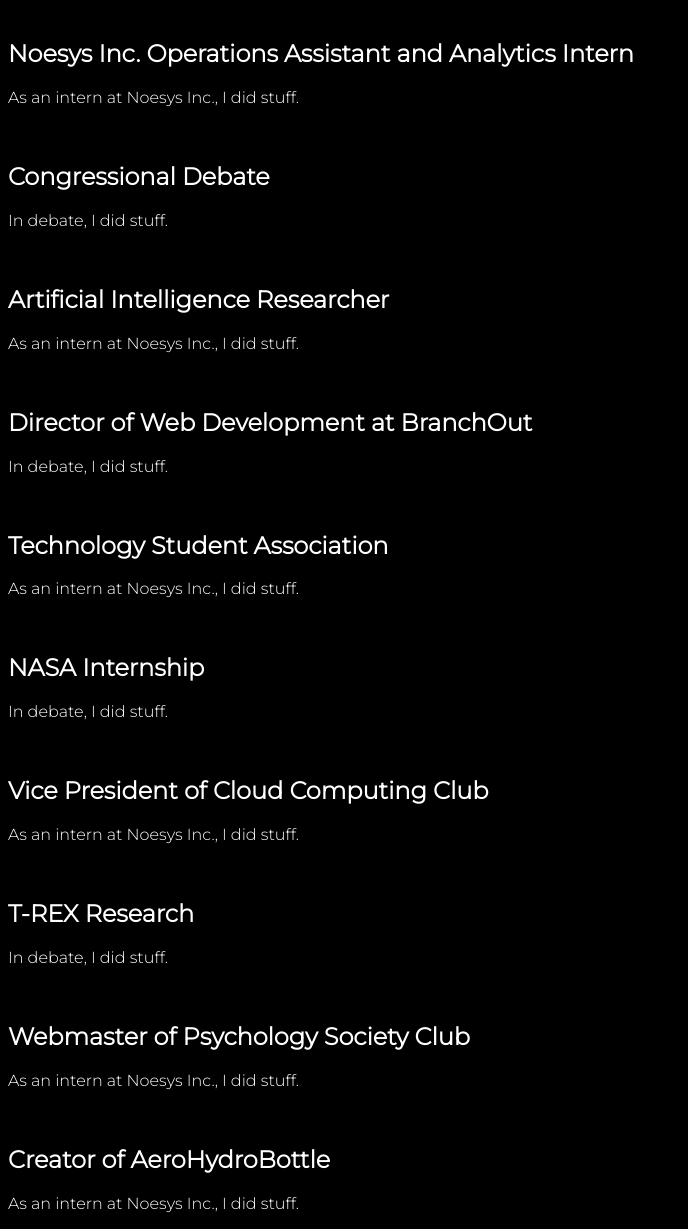
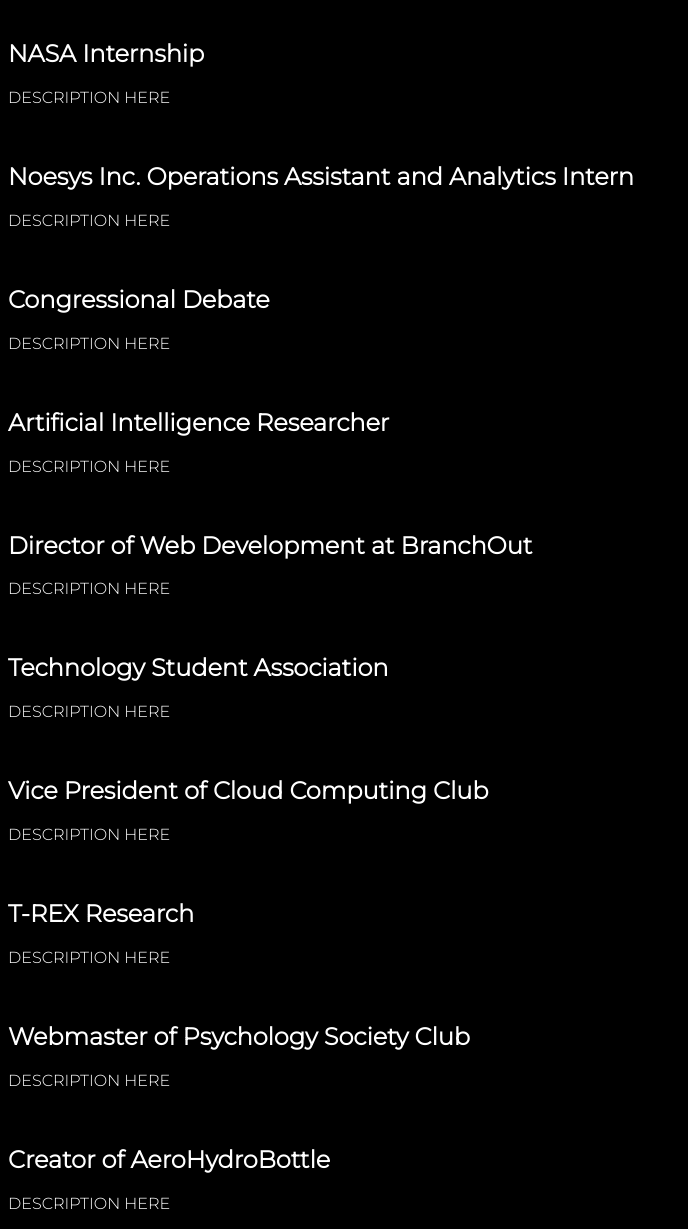
Before and after one commit to pratyushsaxena1/PratyushSaxenaPersonalWebsite, a Flask app: page /extracurriculars in a window 1280 px wide. Shown: the part 129-1358 px from the top of the page, without its empty margins (0-688 px from the left). Run offline with Flask 3, Linux system fonts and the light colour scheme.

Commit message:
Update extracurriculars page

```diff
--- a/templates/extracurriculars.html
+++ b/templates/extracurriculars.html
@@ -11,34 +11,34 @@
     <button class = "backButton" onclick = "history.back()">Back</button>
     <header>Extracurriculars</header>
     <br>
+    <h2>NASA Internship</h2>
+    <p>DESCRIPTION HERE</p>
+    <br>
     <h2>Noesys Inc. Operations Assistant and Analytics Intern</h2>
-    <p>As an intern at Noesys Inc., I did stuff.</p>
+    <p>DESCRIPTION HERE</p>
     <br>
     <h2>Congressional Debate</h2>
-    <p>In debate, I did stuff.</p>
+    <p>DESCRIPTION HERE</p>
     <br>
     <h2>Artificial Intelligence Researcher</h2>
-    <p>As an intern at Noesys Inc., I did stuff.</p>
+    <p>DESCRIPTION HERE</p>
     <br>
     <h2>Director of Web Development at BranchOut</h2>
-    <p>In debate, I did stuff.</p>
+    <p>DESCRIPTION HERE</p>
     <br>
     <h2>Technology Student Association</h2>
-    <p>As an intern at Noesys Inc., I did stuff.</p>
-    <br>
-    <h2>NASA Internship</h2>
-    <p>In debate, I did stuff.</p>
+    <p>DESCRIPTION HERE</p>
     <br>
     <h2>Vice President of Cloud Computing Club</h2>
-    <p>As an intern at Noesys Inc., I did stuff.</p>
+    <p>DESCRIPTION HERE</p>
     <br>
     <h2>T-REX Research</h2>
-    <p>In debate, I did stuff.</p>
+    <p>DESCRIPTION HERE</p>
     <br>
     <h2>Webmaster of Psychology Society Club</h2>
-    <p>As an intern at Noesys Inc., I did stuff.</p>
+    <p>DESCRIPTION HERE</p>
     <br>
     <h2>Creator of AeroHydroBottle</h2>
-    <p>As an intern at Noesys Inc., I did stuff.</p>
+    <p>DESCRIPTION HERE</p>
 </body>
 </html>
```
